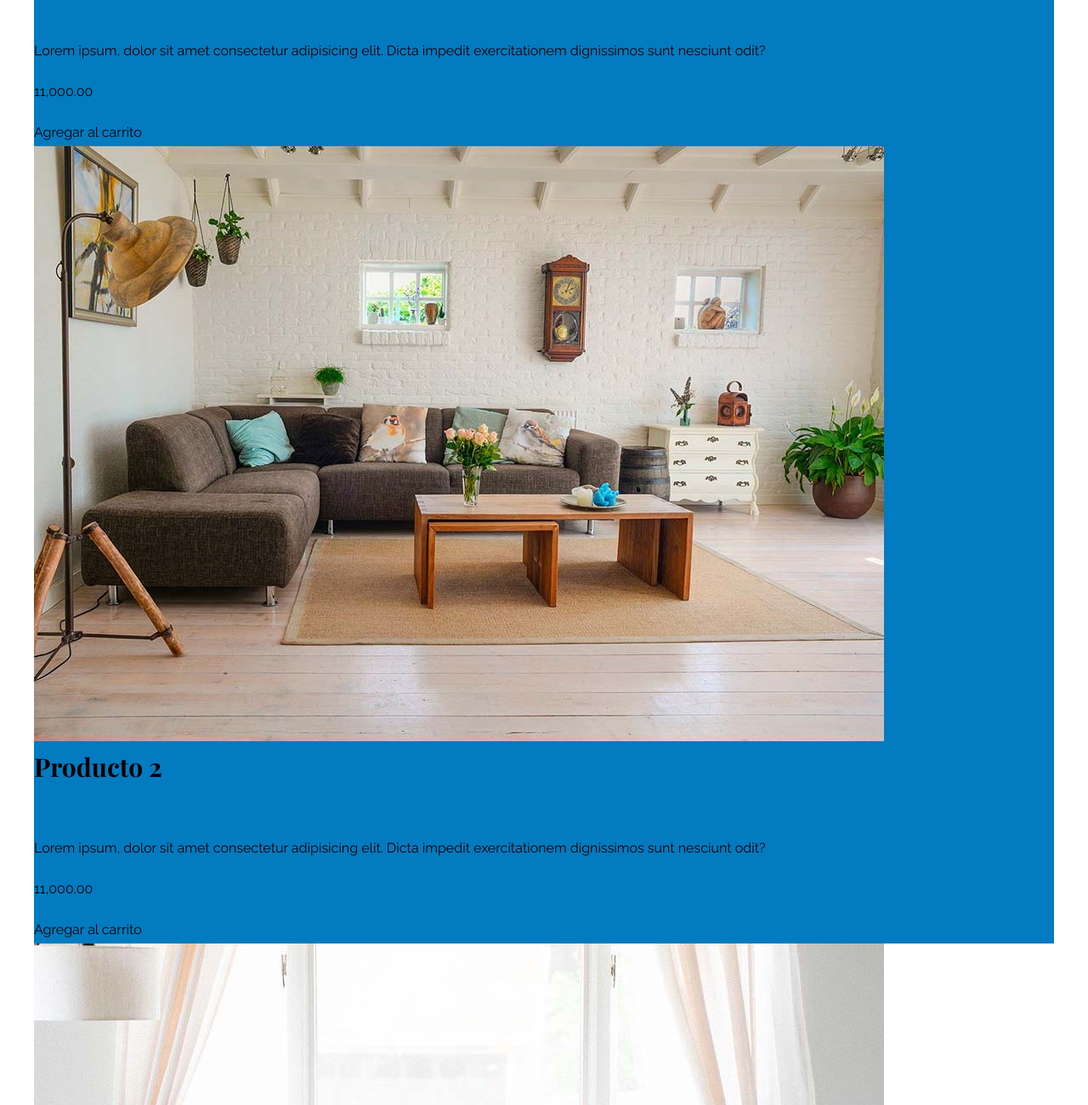
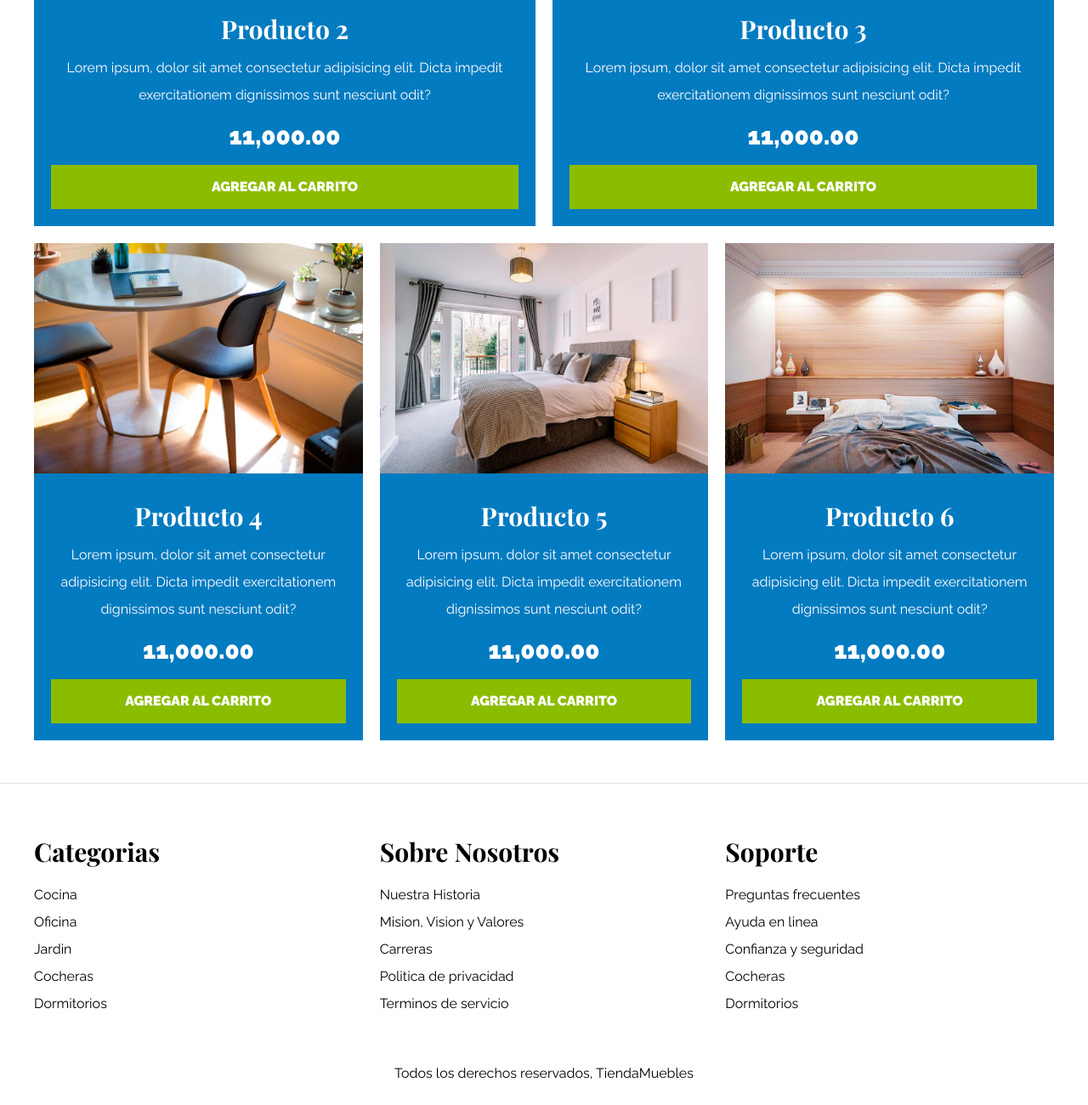
Before and after one commit to jcvillanq/ecommerce-jcvillan, a plain HTML site: page index.html in a window 1280 px wide. Shown: the part 2760-4060 px from the top of the page at 85% size. Drawn offline with nearby package versions, Linux system fonts and the light colour scheme.

Commit message:
07/09/2021

```diff
--- a/css/app.css
+++ b/css/app.css
@@ -43,6 +43,25 @@ img {
   max-width: 100%;
   display: block;
 }
+
+.btn{
+  background-color: #8cbc00;
+  text-transform: uppercase;
+  display: block;
+  color: #fff;
+  font-weight: 900;
+  padding: 1rem;
+  transition: background-color 0.3s ease-out ;
+}
+.btn:hover{
+  background-color: #769c02;
+}
+
+/* UTILIDADES  */
+.text-center {
+  text-align: center;
+}
+
 
 /* Header y navegacion  */
 .nombre-sitio {
@@ -121,26 +140,95 @@ img {
   padding-left: 10rem;
   color: #fff;
 }
-/* UTILIDADES  */
-.text-center{
-  text-align: center;
-}
+
 /* Listado de productos  */
-.listado-productos{
+.contenido-principal{
   padding-top: 5rem;
 }
-.producto{
- background-color:#037bc0;
+
+.listado-productos {
+ display: grid;
+ grid-template-columns: repeat(6,1fr);
+
+ gap: 2rem;
+}
+.producto:nth-child(1){
+  grid-column-start:1;
+  grid-column-end: 7;
+  display: grid;
+  grid-template-columns: 3fr 1fr;
+}
+.producto:nth-child(1) img{
+  height: 43rem;
+  width: 100%;
+  object-fit: cover;
+}
+.producto:nth-child(2){
+  grid-column-start:1;
+  grid-column-end: 4;
 
 }
-.texto-producto{
+.producto:nth-child(2) img,
+.producto:nth-child(3) img{
+  width: 100%;
+  height:30rem ;
+  object-fit: cover;
+}
+
+.producto:nth-child(3){
+  grid-column-start:4;
+  grid-column-end: 7;
+}
+.producto:nth-child(4){
+  grid-column-start:1;
+  grid-column-end: 3;
+}
+.producto:nth-child(5){
+  grid-column-start:3;
+  grid-column-end: 5;
+}
+.producto:nth-child(6){
+  grid-column-start:5;
+  grid-column-end: 7;
+}
+
+
+.producto {
+  background-color: #037bc0;
+}
+.texto-producto {
   text-align: center;
   color: #ffff;
+  padding: 2rem;
 }
-.texto-producto .precio{
+.texto-producto h3 {
+  margin: 0;
+}
+.texto-producto p {
+  margin: 0 0 0.5rem 0;
+}
+.texto-producto .precio {
   font-size: 2.8rem;
   font-weight: 900;
 }
-.texto-producto a{
+/* Footer */
 
+.site-footer{
+  border-top: 1px solid #e1e1e1;
+  margin-top: 5rem;
+  padding-top: 5rem;
 }
+.site-footer h3{
+  margin-bottom: .5rem;
+}
+.grid-footer{
+  display: grid;
+  grid-template-columns: repeat(3, 1fr);
+  gap: 2rem;
+}
+.footer-menu a{
+display: block;
+}
+.copyright{
+  margin-top: 5rem;
+}
--- a/index.html
+++ b/index.html
@@ -64,89 +64,88 @@
 
     <main >
       <section class="contenido-principal contenedor">
-
+        <h2 class="text-center">Nuestros Productos</h2>
         <div class="listado-productos">
-          <h2 class="text-center">Nuestros Productos</h2>
           <article class="producto">
             <img src="img/producto1.jpg" alt="Imagen producto" />
-            <div>
+            <div class="texto-producto">
               <h3>Producto 1</h3>
               <p>
                 Lorem ipsum, dolor sit amet consectetur adipisicing elit. Dicta
                 impedit exercitationem dignissimos sunt nesciunt odit?
               </p>
-              <p>11,000.00</p>
-              <a href="#">Agregar al carrito</a>
+              <p class="precio">11,000.00</p>
+              <a class="btn" href="#">Agregar al carrito</a>
             </div>
             <!-- Info Producto -->
           </article>
           <!-- Producto -->
           <article class="producto">
             <img src="img/producto2.jpg" alt="Imagen producto" />
-            <div>
+            <div  class="texto-producto">
               <h3>Producto 2</h3>
               <p>
                 Lorem ipsum, dolor sit amet consectetur adipisicing elit. Dicta
                 impedit exercitationem dignissimos sunt nesciunt odit?
               </p>
-              <p>11,000.00</p>
-              <a href="#">Agregar al carrito</a>
+              <p class="precio">11,000.00</p>
+              <a class="btn" href="#">Agregar al carrito</a>
             </div>
             <!-- Info Producto -->
-          </article class="producto">
+          </article>
           <!-- Producto -->
-          <article>
+          <article class="producto">
             <img src="img/producto3.jpg" alt="Imagen producto" />
-            <div>
+            <div  class="texto-producto">
               <h3>Producto 3</h3>
               <p>
                 Lorem ipsum, dolor sit amet consectetur adipisicing elit. Dicta
                 impedit exercitationem dignissimos sunt nesciunt odit?
               </p>
-              <p>11,000.00</p>
-              <a href="#">Agregar al carrito</a>
+              <p class="precio">11,000.00</p>
+              <a class="btn" href="#">Agregar al carrito</a>
             </div>
             <!-- Info Producto -->
           </article>
           <!-- Producto -->
           <article class="producto">
             <img src="img/producto4.jpg" alt="Imagen producto" />
-            <div>
+            <div  class="texto-producto">
               <h3>Producto 4</h3>
               <p>
                 Lorem ipsum, dolor sit amet consectetur adipisicing elit. Dicta
                 impedit exercitationem dignissimos sunt nesciunt odit?
               </p>
-              <p>11,000.00</p>
-              <a href="#">Agregar al carrito</a>
+              <p class="precio">11,000.00</p>
+              <a class="btn" href="#">Agregar al carrito</a>
             </div>
             <!-- Info Producto -->
           </article>
           <!-- Producto -->
           <article class="producto">
             <img src="img/producto5.jpg" alt="Imagen producto" />
-            <div>
+            <div  class="texto-producto">
               <h3>Producto 5</h3>
               <p>
                 Lorem ipsum, dolor sit amet consectetur adipisicing elit. Dicta
                 impedit exercitationem dignissimos sunt nesciunt odit?
               </p>
-              <p>11,000.00</p>
-              <a href="#">Agregar al carrito</a>
+              <p class="precio">11,000.00</p>
+              <a class="btn" href="#">Agregar al carrito</a>
             </div>
             <!-- Info Producto -->
           </article>
           <!-- Producto -->
           <article class="producto">
             <img src="img/producto6.jpg" alt="Imagen producto" />
-            <div>
+            <div class="texto-producto">
               <h3>Producto 6</h3>
               <p>
                 Lorem ipsum, dolor sit amet consectetur adipisicing elit. Dicta
                 impedit exercitationem dignissimos sunt nesciunt odit?
               </p>
-              <p>11,000.00</p>
-              <a href="#">Agregar al carrito</a>
+              <p class="precio">11,000.00</p>
+              <a class="btn" href="#">Agregar al carrito</a>
             </div>
             <!-- Info Producto -->
           </article>
@@ -155,10 +154,14 @@
       </section>
     </main>
 
-    <footer>
+    <footer class="site-footer">
+      <div class="grid-footer contenedor">
+
+
+
       <div>
         <h3>Categorias</h3>
-        <nav>
+        <nav class="footer-menu">
           <a href="#">Cocina</a>
           <a href="">Oficina</a>
           <a href="">Jardin</a>
@@ -169,7 +172,7 @@
 
       <div>
         <h3>Sobre Nosotros</h3>
-        <nav>
+        <nav class="footer-menu">
           <a href="#">Nuestra Historia</a>
           <a href="">Mision, Vision y Valores</a>
           <a href="">Carreras</a>
@@ -180,7 +183,7 @@
 
       <div>
         <h3>Soporte</h3>
-        <nav>
+        <nav class="footer-menu">
           <a href="#">Preguntas frecuentes</a>
           <a href="">Ayuda en linea</a>
           <a href="">Confianza y seguridad</a>
@@ -188,8 +191,9 @@
           <a href="">Dormitorios</a>
         </nav>
       </div>
+    </div>
 
-      <p>Todos los derechos reservados, TiendaMuebles</p>
+      <p class="copyright text-center">Todos los derechos reservados, TiendaMuebles</p>
     </footer>
   </body>
 </html>
```
